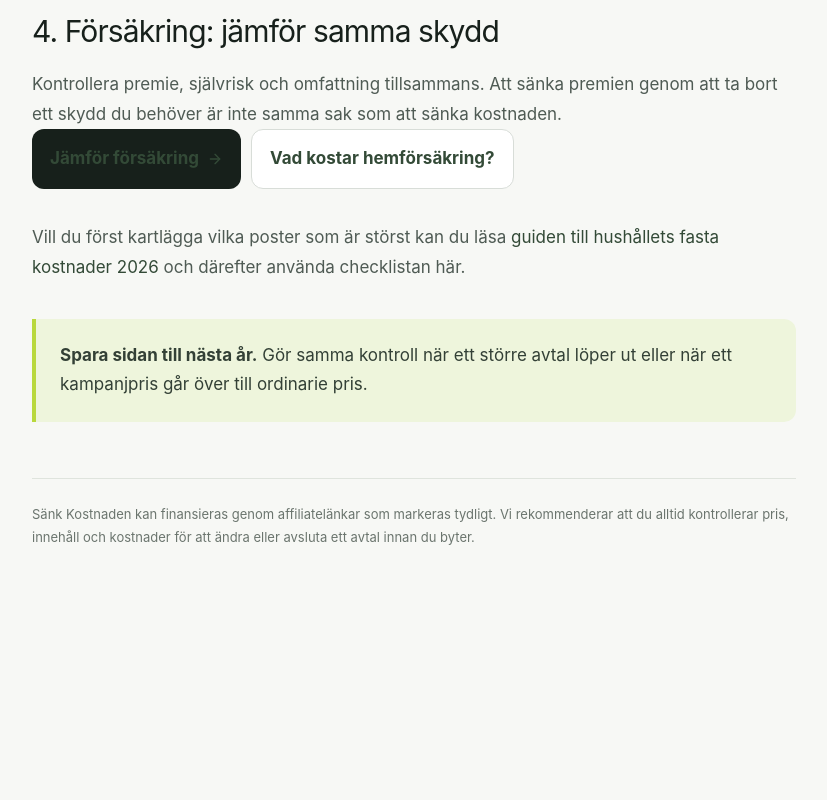
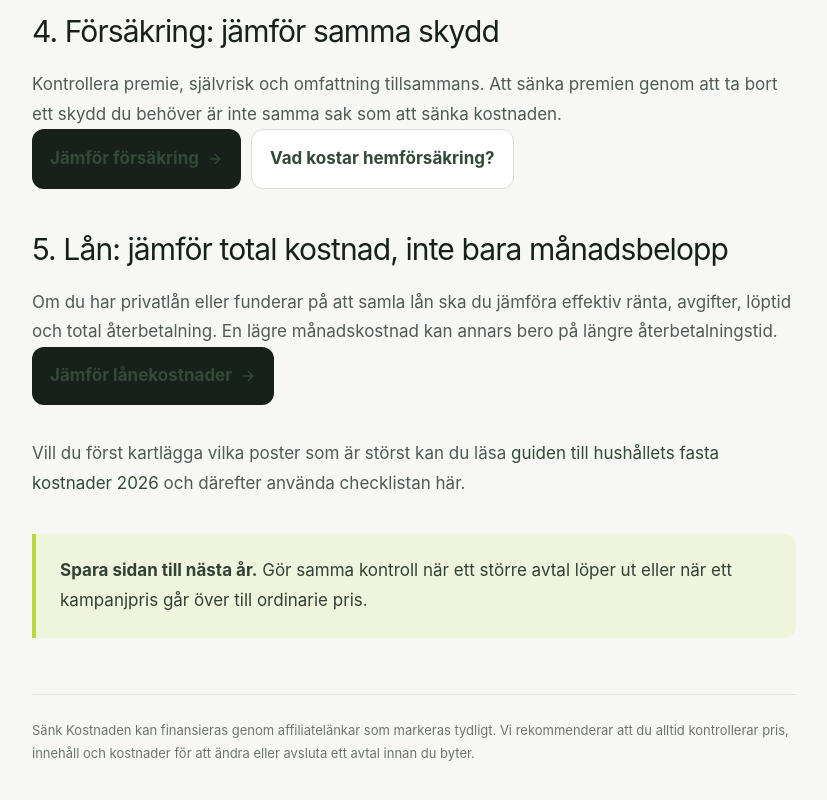
Before and after one commit to arvidlandin-cpu/sankkostnaden, a Next.js app: page /guide/arskoll-fasta-kostnader in a window 1280 px wide. Shown: the part 1965-2765 px from the top of the page, without its empty margins (226-1053 px from the left). Before the commit the page ends 2578 px from the top, so only its background shows below. Built offline with nearby package versions, Linux system fonts and the light colour scheme.

Commit message:
SEO: add loan-cost step to annual checklist

```diff
--- a/pages/guide/arskoll-fasta-kostnader.tsx
+++ b/pages/guide/arskoll-fasta-kostnader.tsx
@@ -29,7 +29,7 @@ export default function ArskollFastaKostnader() {
           <h2>1. Bredband: kontrollera adressen först</h2><p>Utbudet kan skilja mellan adresser. Börja därför med vad som faktiskt går att beställa och jämför sedan totalpris, hastighet och bindningstid.</p><div className='intentActions'><Link className='primary' href='/bredband/bredband-pa-min-adress/'>Kontrollera bredband <ArrowRight size={16}/></Link><Link className='secondary' href='/bredband/vilken-hastighet-behover-jag/'>Hur snabbt behöver du?</Link></div>
           <h2>2. El: jämför mer än öre per kWh</h2><p>Påslag, fasta avgifter, avtalsform och villkor påverkar vad du faktiskt betalar. Använd din egen årsförbrukning när du jämför.</p><div className='intentActions'><Link className='primary' href='/elavtal/jamfor-elavtal/'>Jämför elavtal <ArrowRight size={16}/></Link><Link className='secondary' href='/elavtal/sa-laser-du-elfakturan/'>Läs elfakturan</Link></div>
           <h2>3. Mobil: räkna hela familjen</h2><p>Kontrollera hur mycket surf som faktiskt används och vad priset blir efter kampanjperioden. För familjer är totalen för alla abonnemang viktigare än priset på en enskild rad.</p><div className='intentActions'><Link className='primary' href='/mobil/billigaste-mobilabonnemanget/'>Jämför mobil <ArrowRight size={16}/></Link><Link className='secondary' href='/mobil/familjeabonnemang/'>Familjeabonnemang</Link></div>
-          <h2>4. Försäkring: jämför samma skydd</h2><p>Kontrollera premie, självrisk och omfattning tillsammans. Att sänka premien genom att ta bort ett skydd du behöver är inte samma sak som att sänka kostnaden.</p><div className='intentActions'><Link className='primary' href='/forsakring/jamfor-forsakring/'>Jämför försäkring <ArrowRight size={16}/></Link><Link className='secondary' href='/forsakring/vad-kostar-hemforsakring/'>Vad kostar hemförsäkring?</Link></div>
+          <h2>4. Försäkring: jämför samma skydd</h2><p>Kontrollera premie, självrisk och omfattning tillsammans. Att sänka premien genom att ta bort ett skydd du behöver är inte samma sak som att sänka kostnaden.</p><div className='intentActions'><Link className='primary' href='/forsakring/jamfor-forsakring/'>Jämför försäkring <ArrowRight size={16}/></Link><Link className='secondary' href='/forsakring/vad-kostar-hemforsakring/'>Vad kostar hemförsäkring?</Link></div><h2>5. Lån: jämför total kostnad, inte bara månadsbelopp</h2><p>Om du har privatlån eller funderar på att samla lån ska du jämföra effektiv ränta, avgifter, löptid och total återbetalning. En lägre månadskostnad kan annars bero på längre återbetalningstid.</p><div className='intentActions'><Link className='primary' href='/ekonomi/'>Jämför lånekostnader <ArrowRight size={16}/></Link></div>
           <p>Vill du först kartlägga vilka poster som är störst kan du läsa <Link href='/guide/hushallets-fasta-kostnader-2026/'>guiden till hushållets fasta kostnader 2026</Link> och därefter använda checklistan här.</p><div className='note'><strong>Spara sidan till nästa år.</strong> Gör samma kontroll när ett större avtal löper ut eller när ett kampanjpris går över till ordinarie pris.</div>
           <p className='disclosure'>Sänk Kostnaden kan finansieras genom affiliatelänkar som markeras tydligt. Vi rekommenderar att du alltid kontrollerar pris, innehåll och kostnader för att ändra eller avsluta ett avtal innan du byter.</p>
         </article>
```
